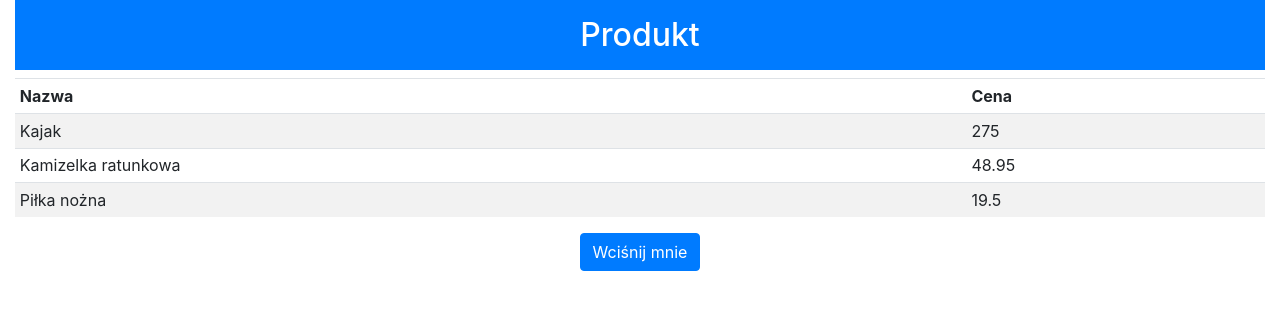
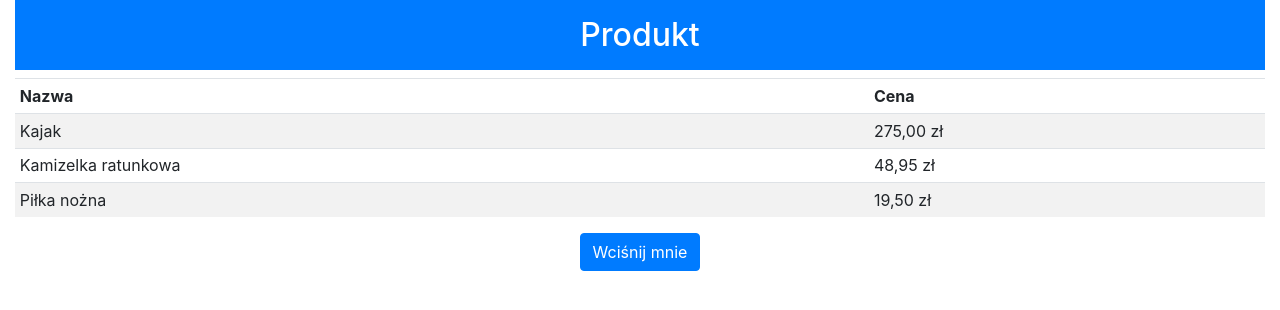
Before and after one commit to marekz/vuejs_simple_example, a Vue app in the folder templatesanddata/: page / in a window 1280 px wide. Shown: the top 310 px of the page. Built offline with nearby package versions, Linux system fonts and the light colour scheme.

Commit message:
Loop directive - iteration with alias

```diff
--- a/templatesanddata/src/App.vue
+++ b/templatesanddata/src/App.vue
@@ -6,7 +6,7 @@
       <tbody>
       <tr v-for="p in products" :key = "p">
         <td>{{ p.name }}</td>
-        <td>{{ p.price }}</td>
+        <td>{{ p.price | currency }}</td>
       </tr>
       </tbody>
     </table>
@@ -29,9 +29,15 @@ export default {
         { name: "Piłka nożna", price: 19.50}]
     }
   },
+  filters: {
+    currency(value) {
+      return new Intl.NumberFormat("pl-PL",
+              { style: "currency", currency: "PLN", }).format(value);
+    }
+  },
   methods: {
     handleClick() {
-      this.highlight = !this.highlight;
+    //
     }
   }
 }
```
